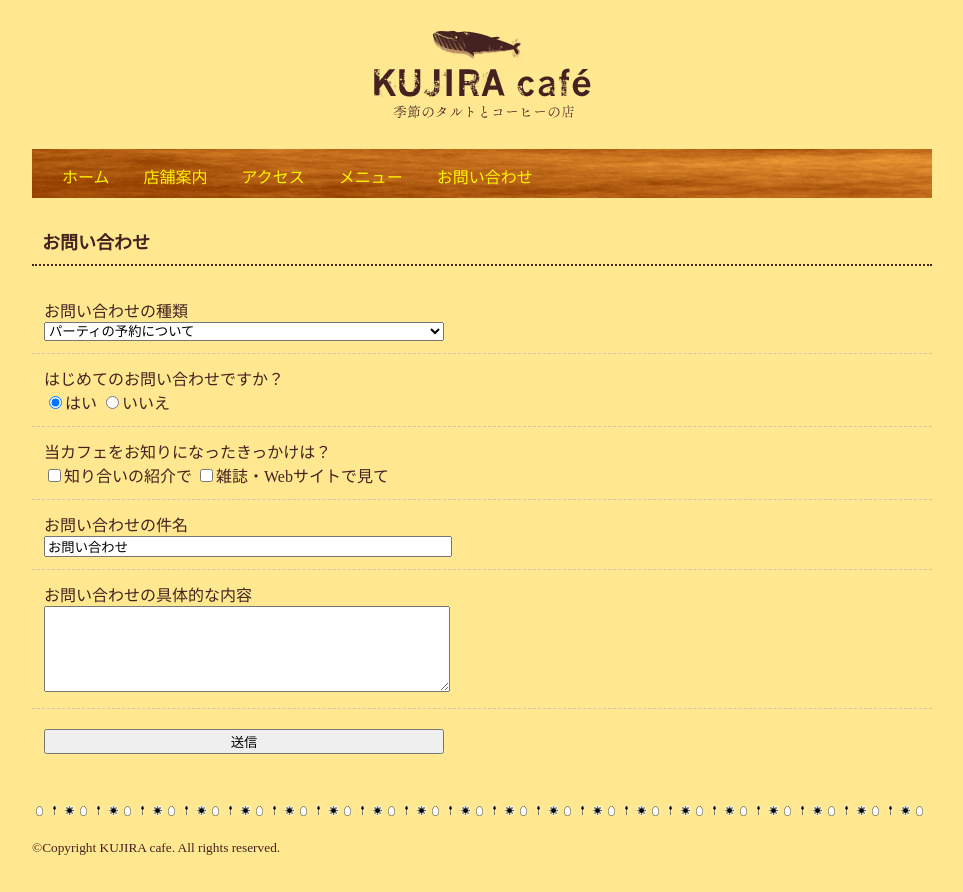
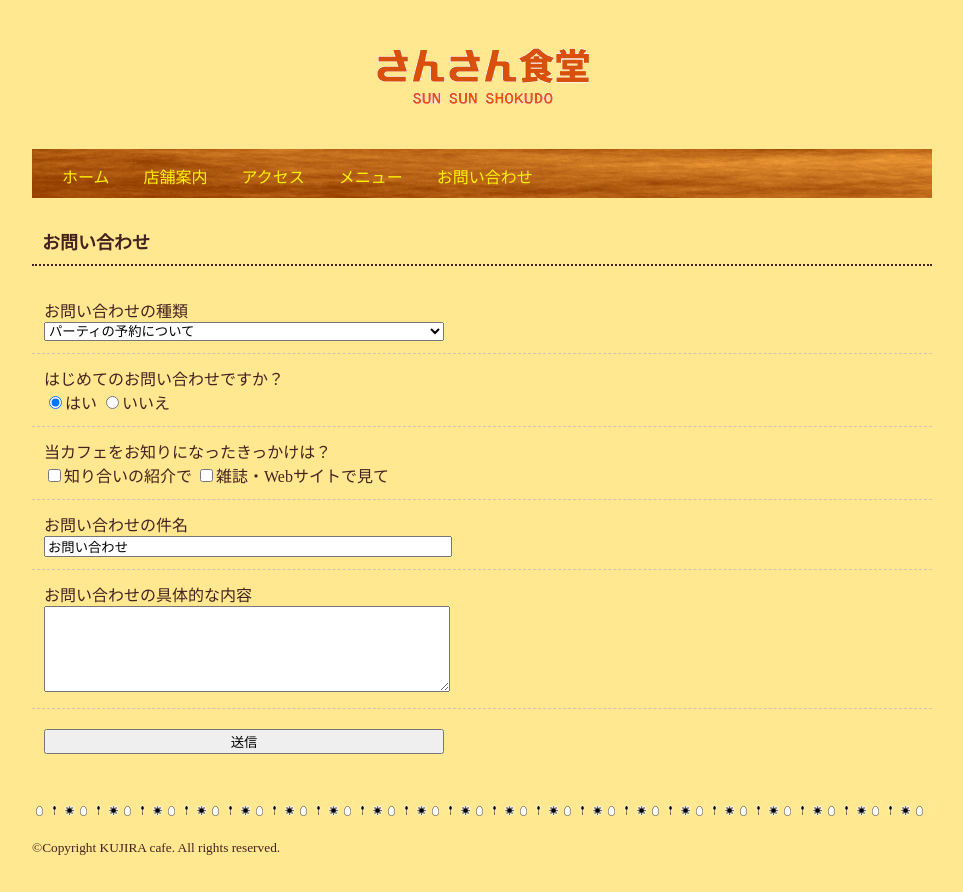
Before and after one commit to 180180/KUJIRA1, a plain HTML site: page docs/contact.html in a window 1280 px wide. Shown: the whole page, without its empty margins (158-1121 px from the left). Drawn offline with Linux system fonts and the light colour scheme.

Commit message:
Add files via upload

```diff
--- a/docs/contact.html
+++ b/docs/contact.html
@@ -8,7 +8,7 @@
 <body>
 <div class="wrapper">
 	<!-- ヘッダー -->
-	<h1 id="logo"><a href="index.html"><img src="images/logo.png" width="217" height="89" alt="KUJIRA cafe"></a></h1>
+	<h1 id="logo"><a href="index.html"><img src="images/さんさんタイトル.png" width="217" height="89" alt="KUJIRA cafe"></a></h1>
 	<ul id="nav">
 		<li><a href="index.html">ホーム</a></li>
 		<li><a href="about.html">店舗案内</a></li>
```
